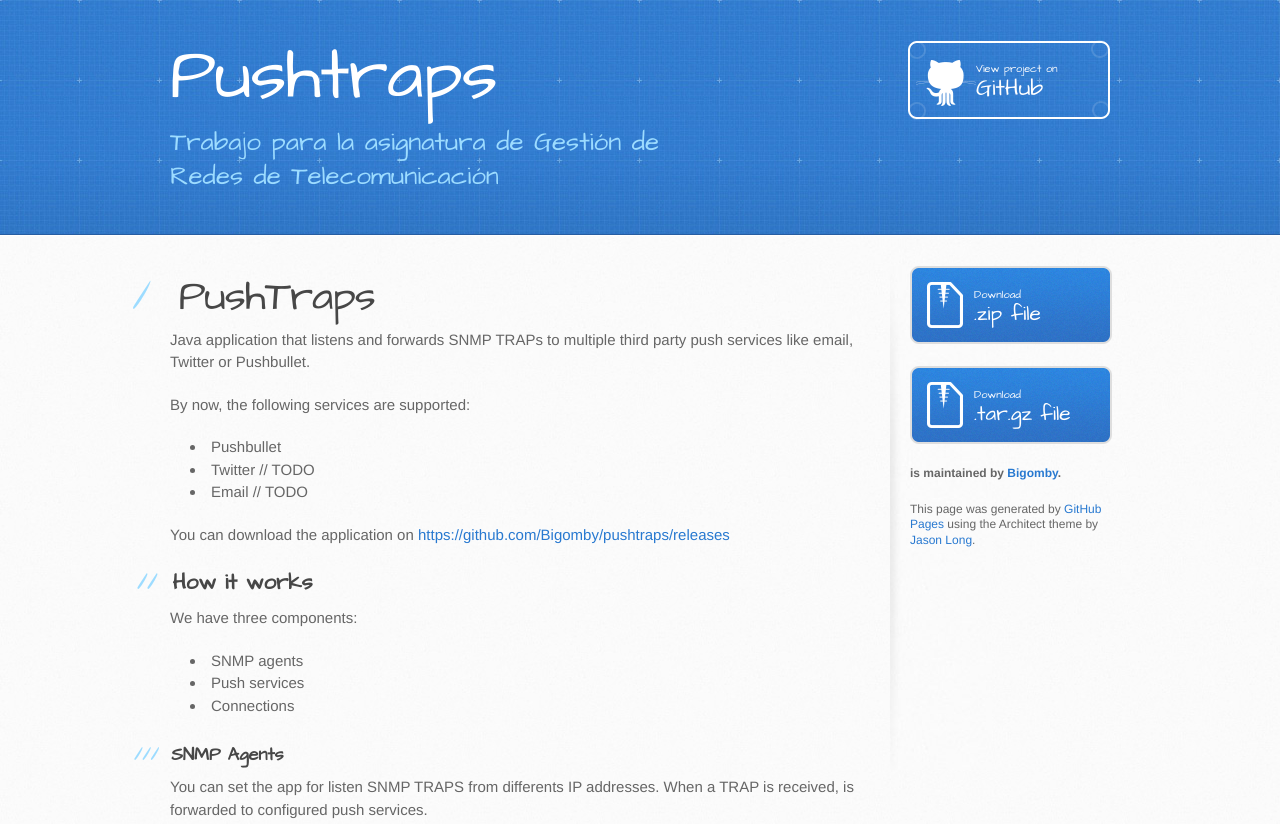
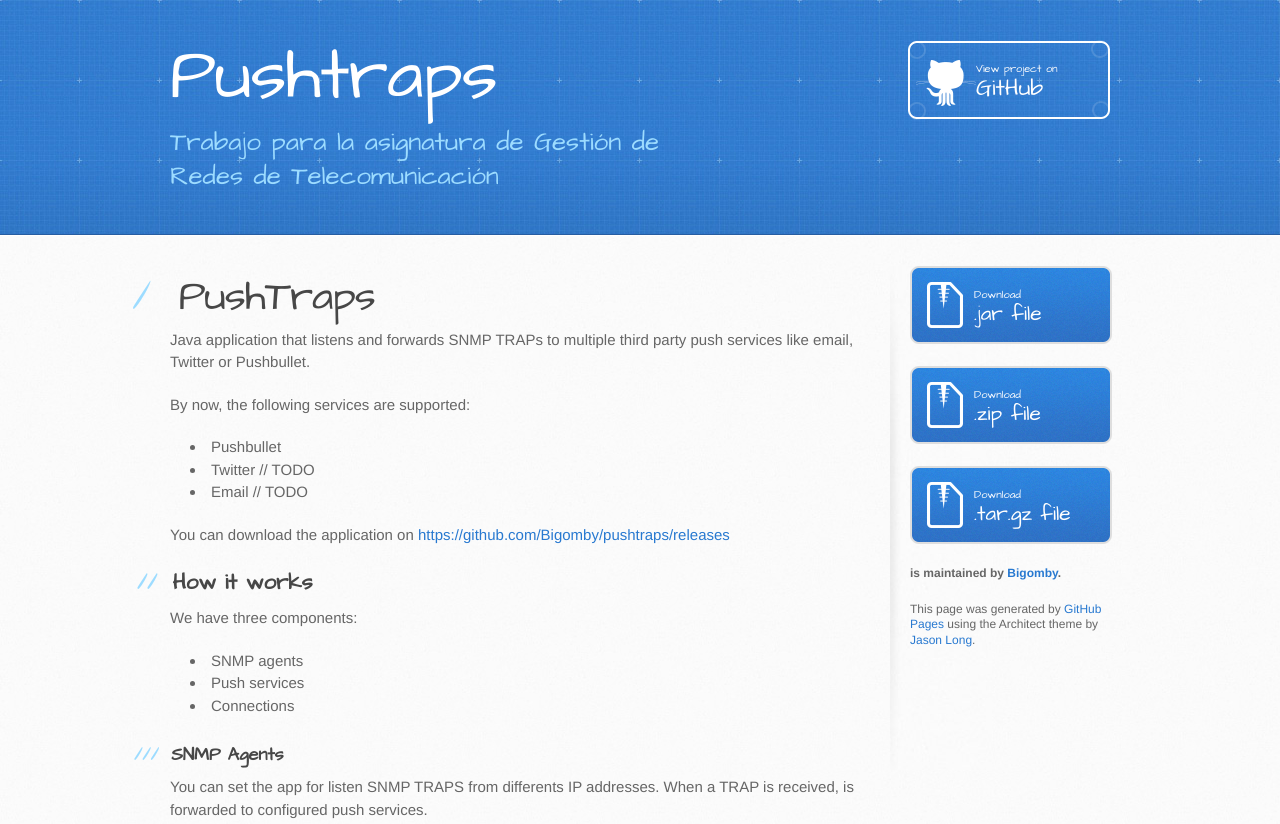
Before and after one commit to Bigomby/pushtraps, a plain HTML site: page index.html in a window 1280 px wide. Shown: the top 824 px of the page. Drawn offline with Linux system fonts and the light colour scheme.

Commit message:
Update index.html

```diff
--- a/index.html
+++ b/index.html
@@ -69,6 +69,10 @@
         </section>
 
         <aside id="sidebar">
+          <a href="https://github.com/Bigomby/pushtraps/releases" class="button">
+            <small>Download</small>
+            .jar file
+          </a>
           <a href="https://github.com/Bigomby/pushtraps/zipball/master" class="button">
             <small>Download</small>
             .zip file
```
